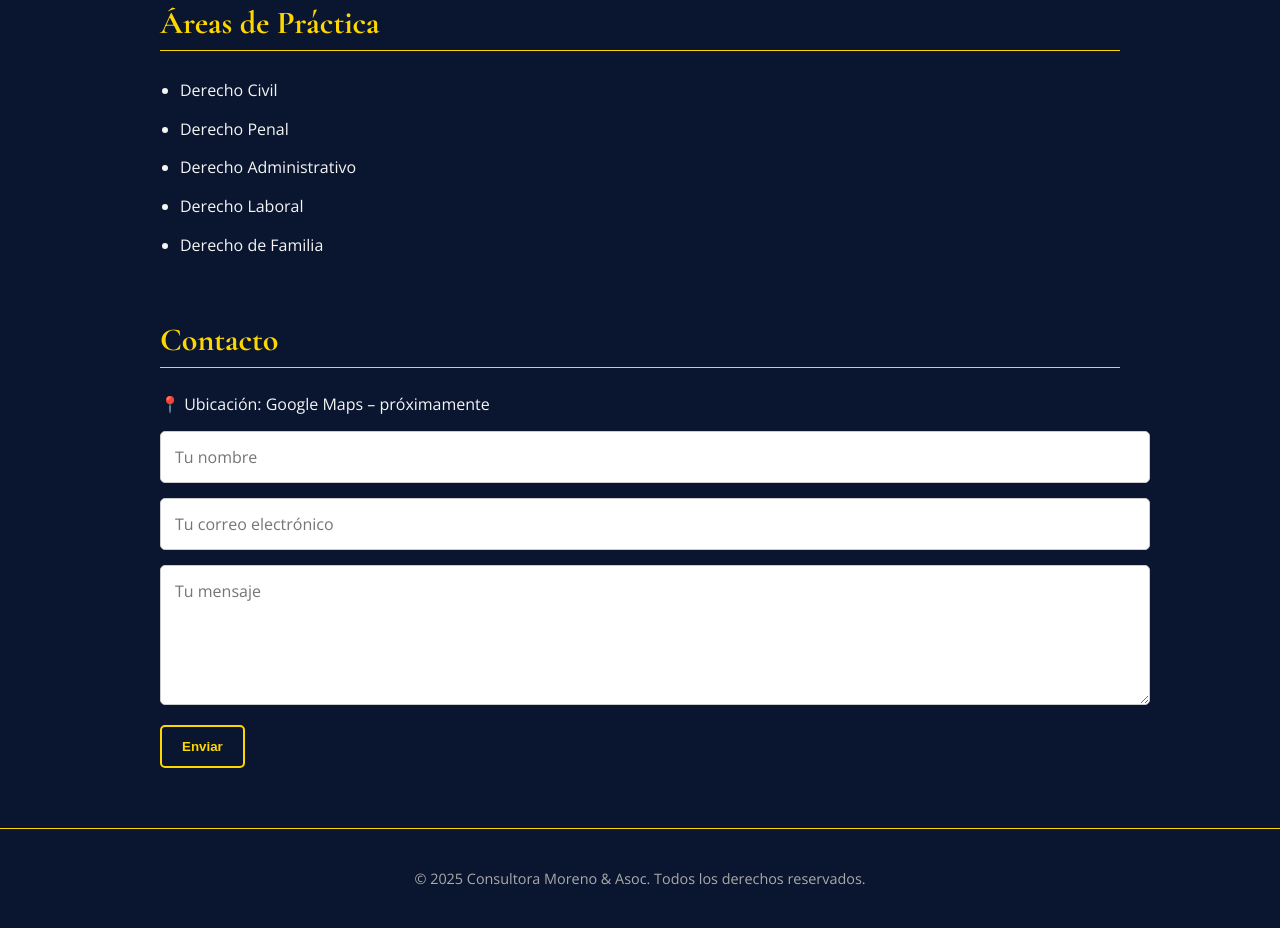
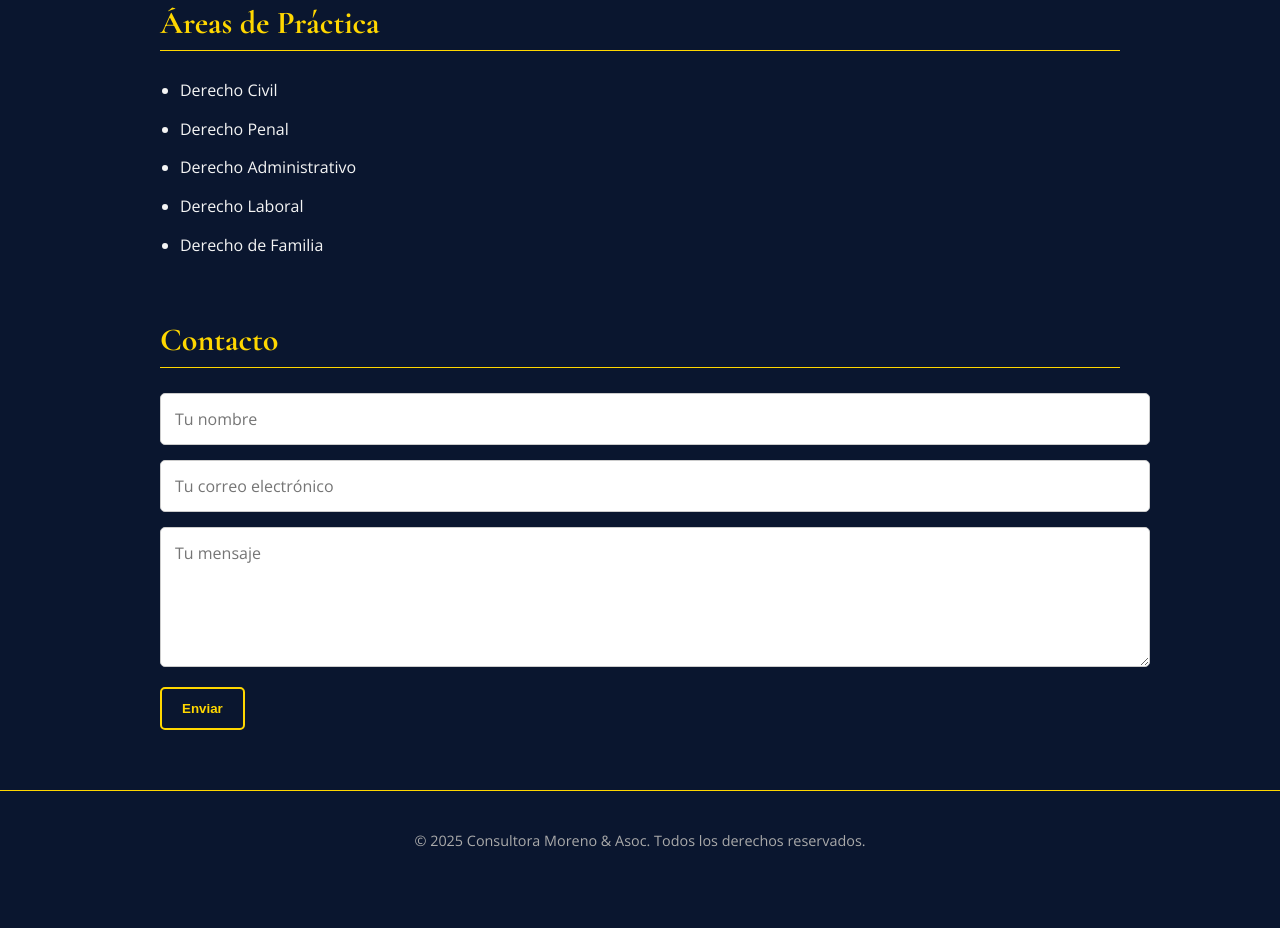
Before and after one commit to EstudioMoreno/-Estudio-Juridico-Moreno-, a plain HTML site: page index.html in a window 1280 px wide. Shown: the part 874-1802 px from the top of the page. After the commit the page ends 1764 px from the top, so only its background shows below. Drawn offline with nearby package versions, Linux system fonts and the light colour scheme.

Commit message:
Update index.html

```diff
--- a/index.html
+++ b/index.html
@@ -161,6 +161,7 @@
         • Egresado como Abogado de la Universidad Cuenca del Plata a los 22 años de edad - 2025</li>
       <li><strong>Estudios de Especialización:</strong><br>
         • Especialización en Justicia Constitucional y Derechos Humanos - Universidad de Bolonia, Italia
+
         • Especialización en Comunicación Política – Asociación Española de Escuela de Negocios</li>
     </ul>
     <a href="cv.html" target="_blank" class="cv-link">→ Ver CV completo (más de 60 certificaciones)</a>
@@ -179,7 +180,6 @@
 
   <section id="contacto">
     <h3>Contacto</h3>
-    <p>📍 Ubicación: Google Maps – próximamente</p>
 
     <form id="contact-form">
       <input type="text" name="from_name" placeholder="Tu nombre" required />
```
